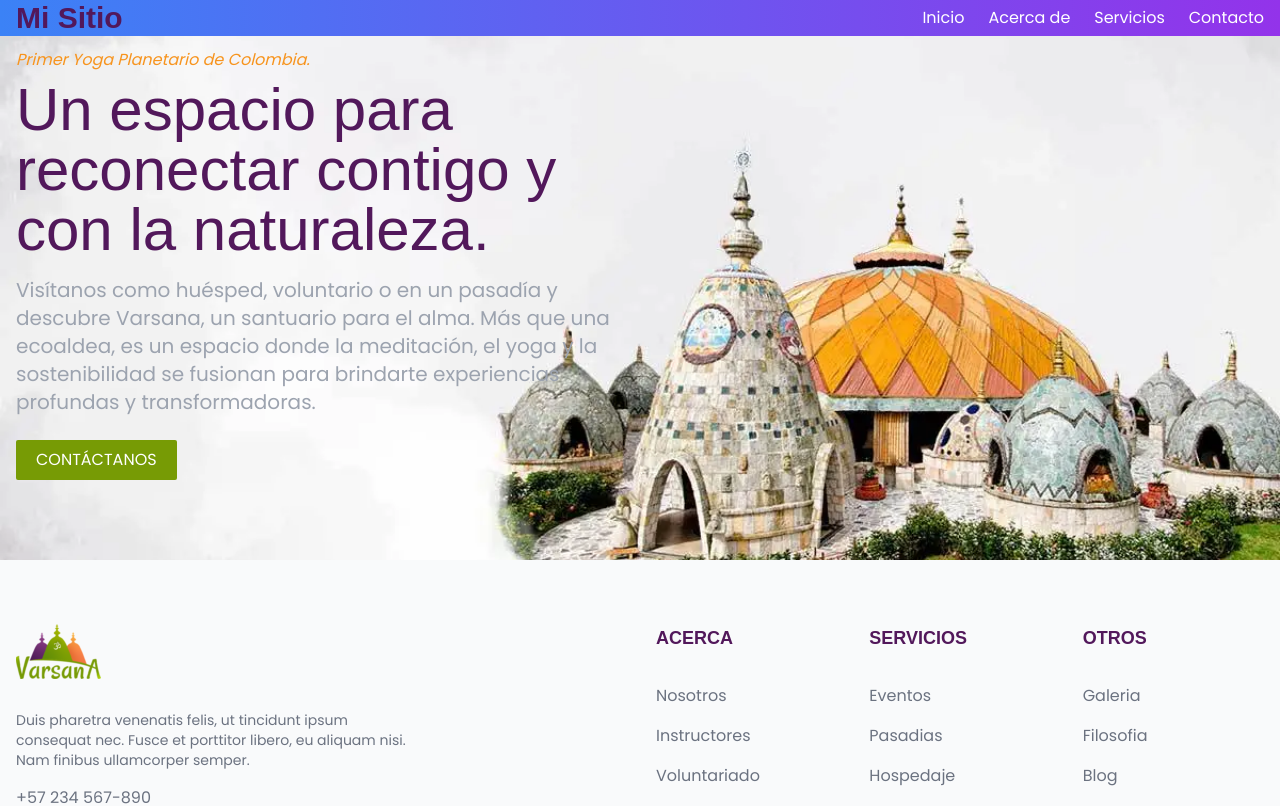
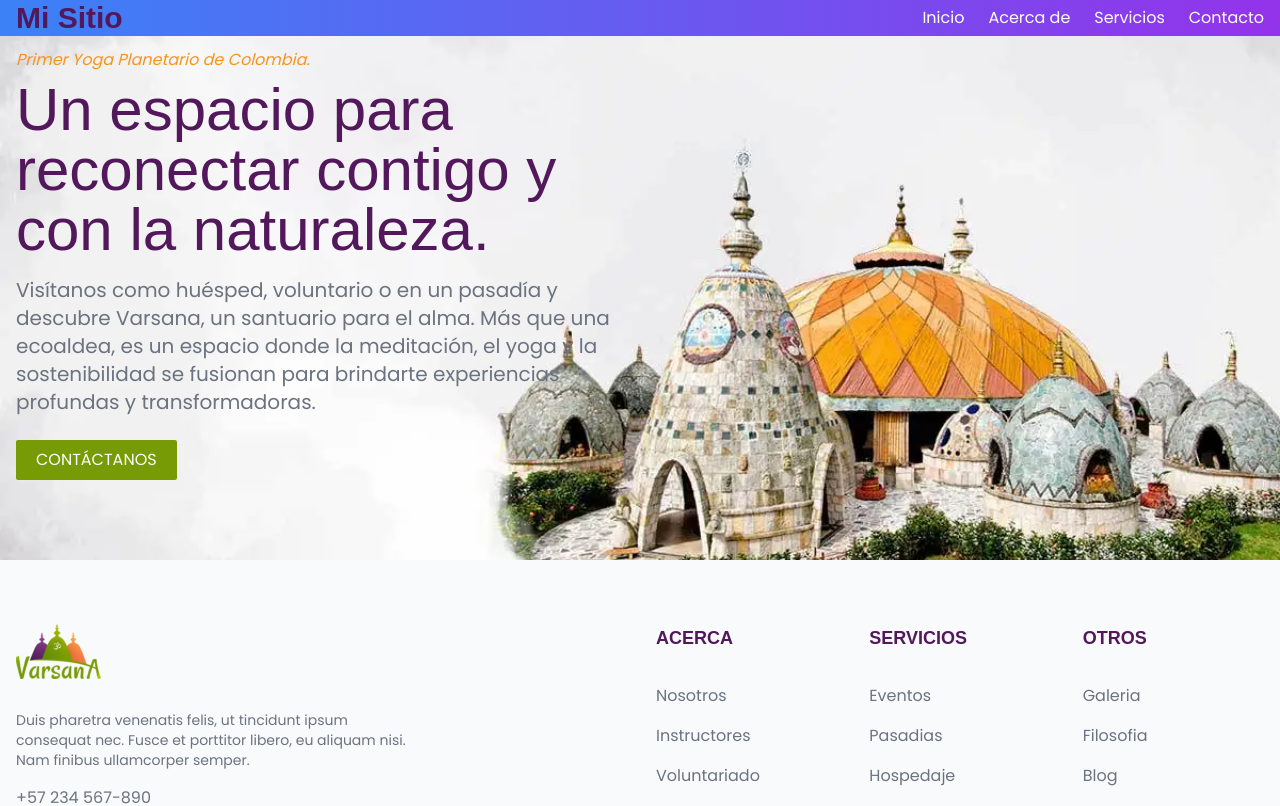
Before and after one commit to Jabar42/my-next-app, a Next.js app: page / in a window 1280 px wide. Shown: the top 806 px of the page. Built offline with nearby package versions, Linux system fonts and the light colour scheme; a web font is replaced by a local one.

Commit message:
Update global styles and refactor footer and hero components for improved clarity

```diff
--- a/src/app/globals.css
+++ b/src/app/globals.css
@@ -6,6 +6,7 @@
   --color-primary: #52185b;
   --color-secondary: #779b05;
   --color-terciary: #f7941e;
+  --color-cuaternary: #6b7280;
 }
 
 :root {
@@ -32,6 +33,7 @@
 
 body {
   font-family: var(--font-poppins); /* Usa Poppins por defecto */
+  color: var(--color-cuaternary);
 }
 
 h1, h2, h3 {
--- a/src/components/footer.tsx
+++ b/src/components/footer.tsx
@@ -3,11 +3,11 @@
 
 export default function Footer() {
   return (
-    <footer className="bg-gray-50 font-light pt-12 text-gray-500">
+    <footer className="bg-gray-50 font-light pt-12">
       <div className="container mx-auto px-4 relative">
         <div className="flex flex-wrap -mx-4">
           <div className="w-full p-4 xl:mr-auto xl:w-4/12">
-            <Link href="/#" passHref className="font-medium hover:text-blue-800 inline-block mb-6 mr-auto text-3xl text-blue-600 uppercase">
+            <Link href="/" passHref className=" inline-block mb-6 mr-auto ">
                 <Image src="/logo.png" alt="Logo" width={85} height={55} />
             </Link>
             <p className=" mb-4 text-sm">Duis pharetra venenatis felis, ut tincidunt ipsum consequat nec. Fusce et porttitor libero, eu aliquam nisi. Nam finibus ullamcorper semper.</p>
--- a/src/components/hero.tsx
+++ b/src/components/hero.tsx
@@ -2,7 +2,7 @@
 
 export default function Hero() {
     return (
-        <section className=" relative text-gray-400">
+        <section className=" relative">
             {/* Contenedor de la imagen de fondo */}
             <div className="absolute inset-0 -z-10">
                 <Image
```
